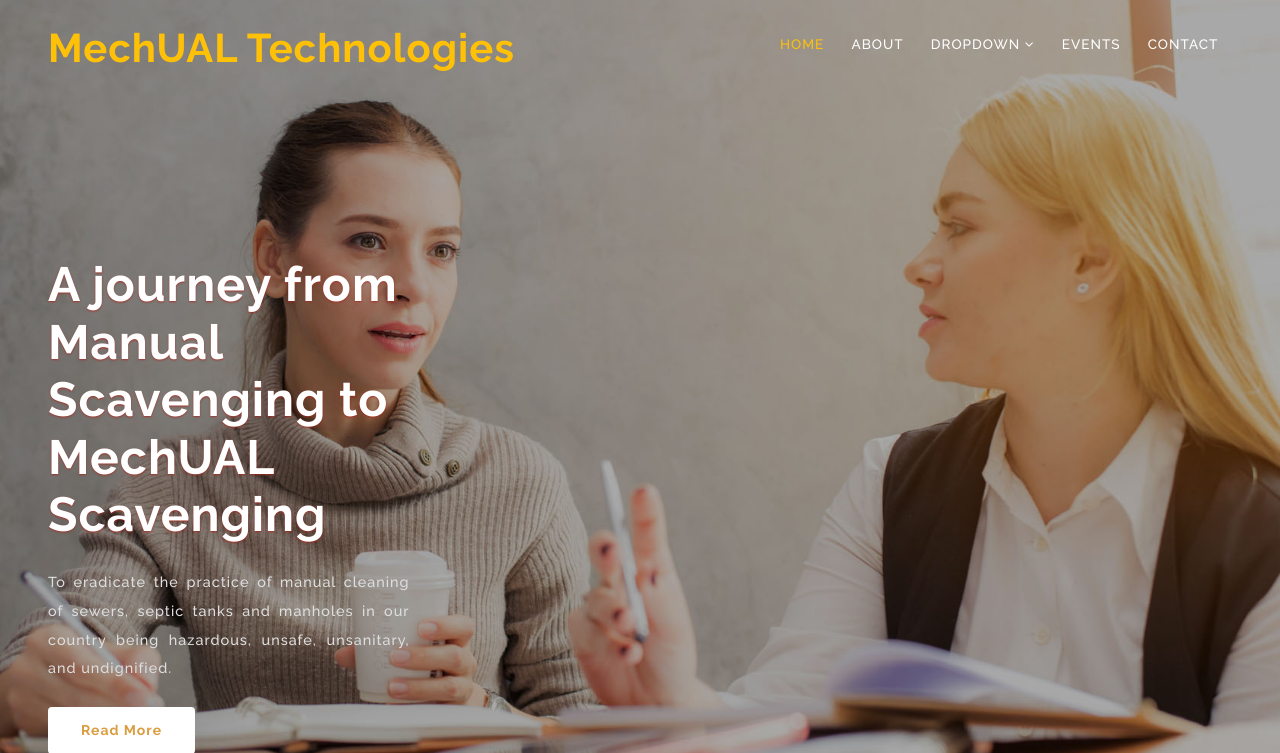
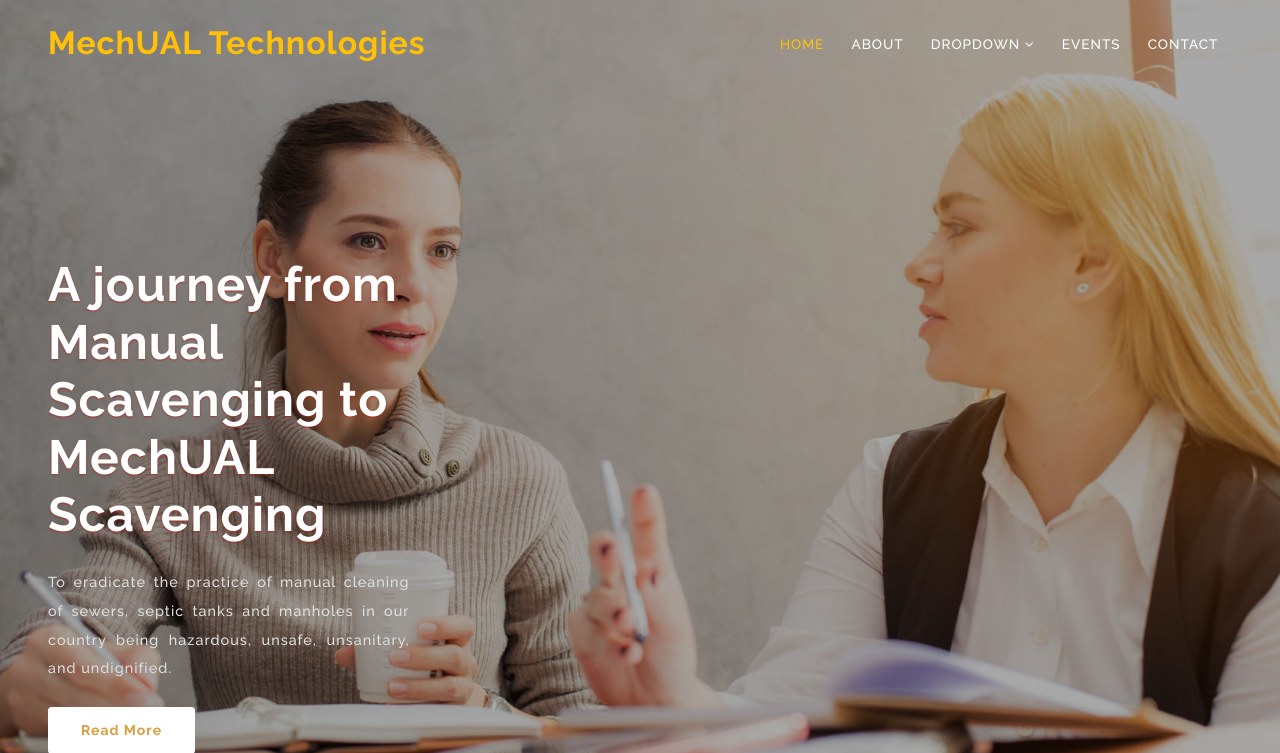
Before and after one commit to Aks132/mechual, a Django app: page / in a window 1280 px wide. Shown: the top 753 px of the page. Run offline with Django 3.2, Linux system fonts and the light colour scheme; some libraries are stand-ins or nearby versions.

Commit message:
path added

```diff
--- a/mechual_main/templates/mechual_main/index.html
+++ b/mechual_main/templates/mechual_main/index.html
@@ -12,7 +12,7 @@ License URL: http://creativecommons.org/licenses/by/3.0/
 <head>
     <title>Mechual.in</title>
     <!-- Meta tag Keywords -->
-    <meta name="viewport" content="width=1024">
+    <meta name="viewport" content="width=1024, initial-scale=1">
     <meta charset="UTF-8" />
     <meta name="keywords" content="Mechual Technology,mechual,Mechual,Mechual Scavenging,sewage cleaninig,ahmedabad sewage cleaninig,sewage cleaning robot" />
     <script>
@@ -51,7 +51,7 @@ License URL: http://creativecommons.org/licenses/by/3.0/
                 <!-- nav -->
                 <nav class="py-4">
                     <div id="logo">
-                        <h1> <a href="index.html">MechUAL Technologies</a></h1>
+                        <h2> <a href="index.html">MechUAL Technologies</a></h2>
                     </div>
 
                     <label for="drop" class="toggle">Menu</label>
```
